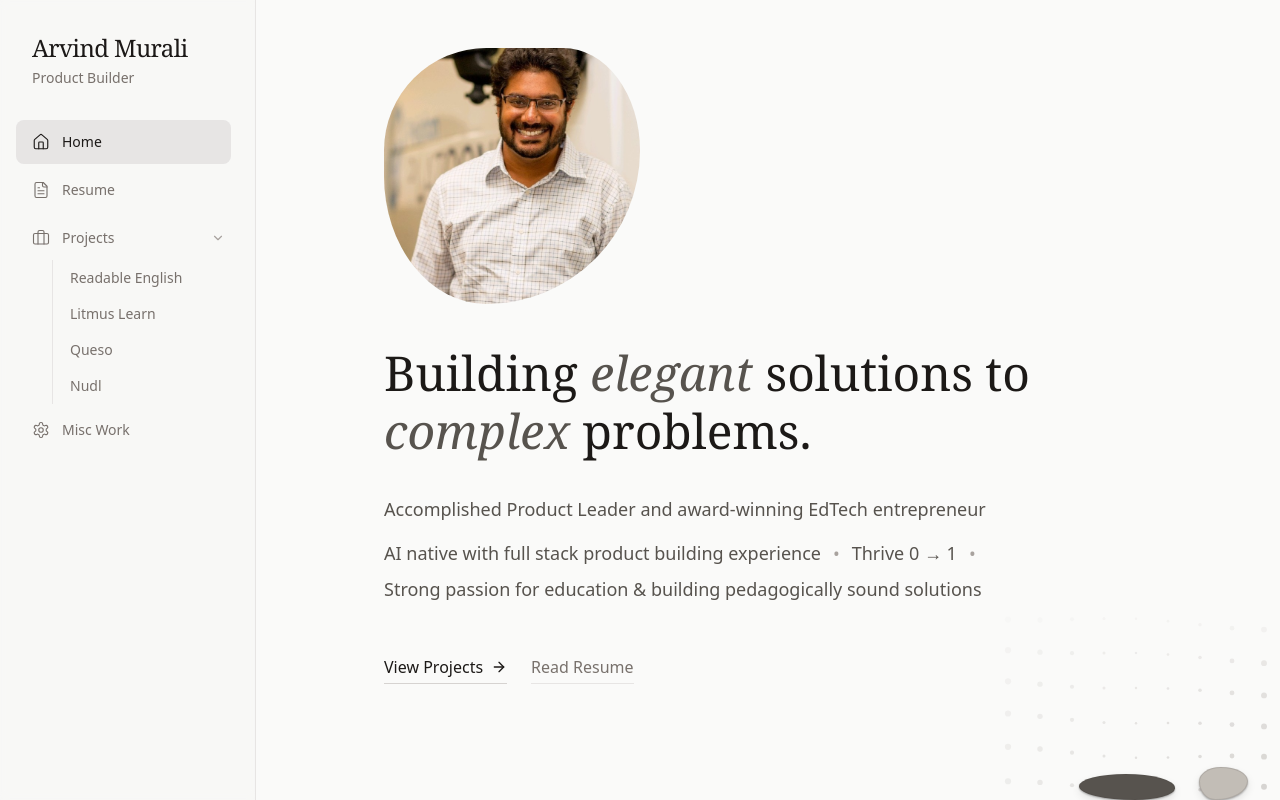
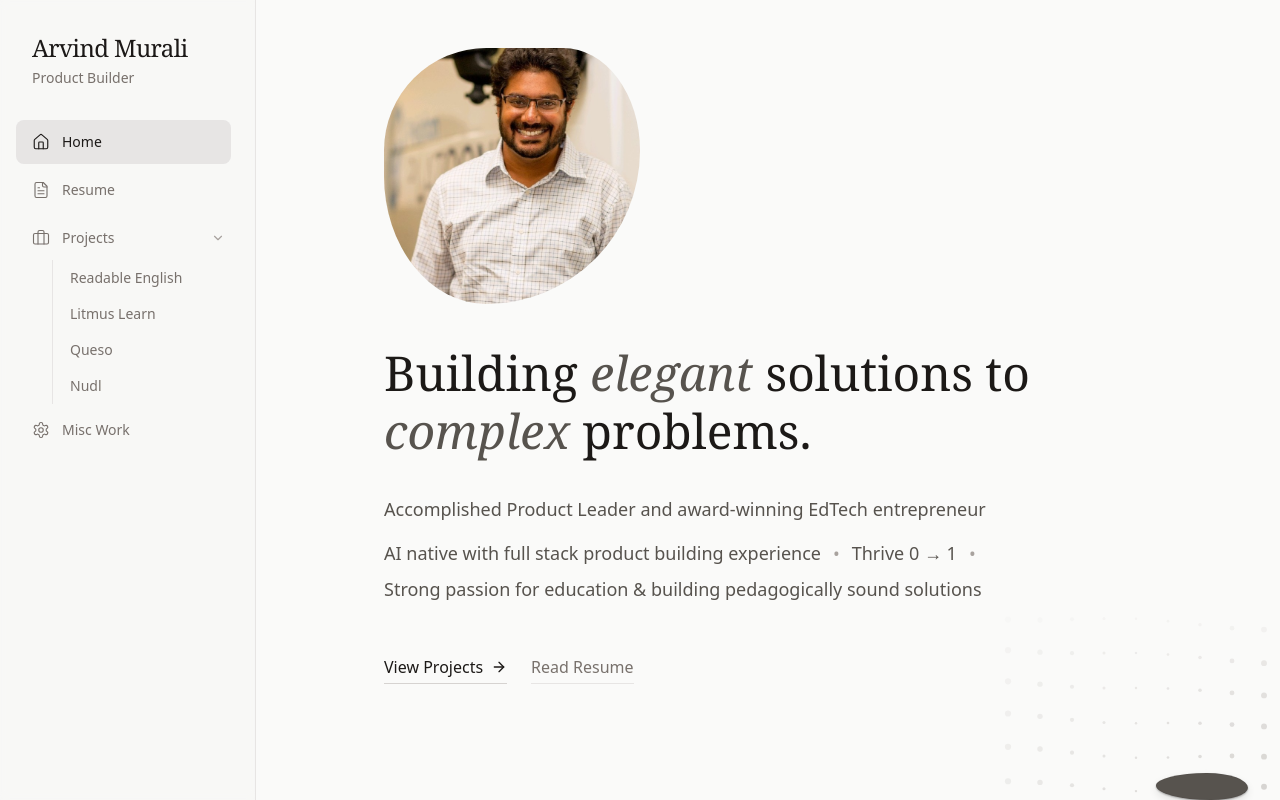
Before and after one commit to arvindm1991/Arvind-Murali-Portfolio, a React (Vite) app: page / in a window 1280 px wide. Built offline with nearby package versions, Linux system fonts and the light colour scheme; a web font is replaced by a local one.

Commit message:
Revert to single staging stone while keeping stability fixes

```diff
--- a/src/components/StoneStacker.tsx
+++ b/src/components/StoneStacker.tsx
@@ -76,7 +76,7 @@ const generateStone = (isFoundation = false): Stone => {
 
 export const StoneStacker = () => {
   const [stacks, setStacks] = useState<Stack[]>([]);
-  const [stagingStones, setStagingStones] = useState<Stone[]>([generateStone(true), generateStone(false)]);
+  const [activeStone, setActiveStone] = useState<Stone | null>(generateStone(true));
   const [draggedFromStack, setDraggedFromStack] = useState<{stackId: string, stone: Stone} | null>(null);
 
   // Check if screen is full of stacks
@@ -92,7 +92,7 @@ export const StoneStacker = () => {
     const STAGING_HEIGHT = 100;
     const isInStagingZone = dropX > window.innerWidth - STAGING_WIDTH && dropY > window.innerHeight - STAGING_HEIGHT;
 
-    const currentStone = draggedFromStack ? draggedFromStack.stone : stagingStones.find(s => s.id === info.target?.id) || stagingStones[stagingStones.length - 1];
+    const currentStone = draggedFromStack ? draggedFromStack.stone : activeStone;
 
     if (!currentStone) {
       setDraggedFromStack(null);
@@ -256,10 +256,7 @@ export const StoneStacker = () => {
             : s
         );
       } else {
-        setStagingStones(prev => {
-          const filtered = prev.filter(s => s.id !== currentStone.id);
-          return isBottomFull ? filtered : [...filtered, generateStone(false)];
-        });
+        setActiveStone(isBottomFull ? null : generateStone(false));
       }
 
       return newStacks.filter(s => s.stones.length > 0);
@@ -330,25 +327,21 @@ export const StoneStacker = () => {
         </div>
       ))}
 
-      {/* Staging Stones */}
-      <div className="absolute bottom-0 right-8 pointer-events-auto flex items-end gap-6 h-32">
+      {/* Active Stone (Staging) */}
       <AnimatePresence>
-          {!draggedFromStack && stagingStones.map((stone, index) => (
-            <div
-              key={stone.id}
-              className="relative"
-              style={{ zIndex: 200 - index }}
-            >
+        {activeStone && !draggedFromStack && (
+          <div className="absolute bottom-0 right-8 pointer-events-auto">
             <motion.div
               drag
+              key={activeStone.id}
               dragMomentum={false}
               onDragEnd={handleDragEnd}
               whileDrag={{ scale: 1.1, zIndex: 300 }}
               style={{
-                  width: stone.width,
-                  height: stone.height,
-                  backgroundColor: stone.color,
-                  borderRadius: stone.borderRadius,
+                width: activeStone.width,
+                height: activeStone.height,
+                backgroundColor: activeStone.color,
+                borderRadius: activeStone.borderRadius,
                 cursor: 'grab',
               }}
               className="shadow-[0_1px_2px_rgba(0,0,0,0.3),0_4px_8px_rgba(0,0,0,0.1)] border border-stone-700/15"
@@ -357,9 +350,8 @@ export const StoneStacker = () => {
               exit={{ opacity: 0 }}
             />
           </div>
-          ))}
+        )}
       </AnimatePresence>
-      </div>
 
 
     </div>
```
Lines whose indentation alone changed are shown as unchanged.
